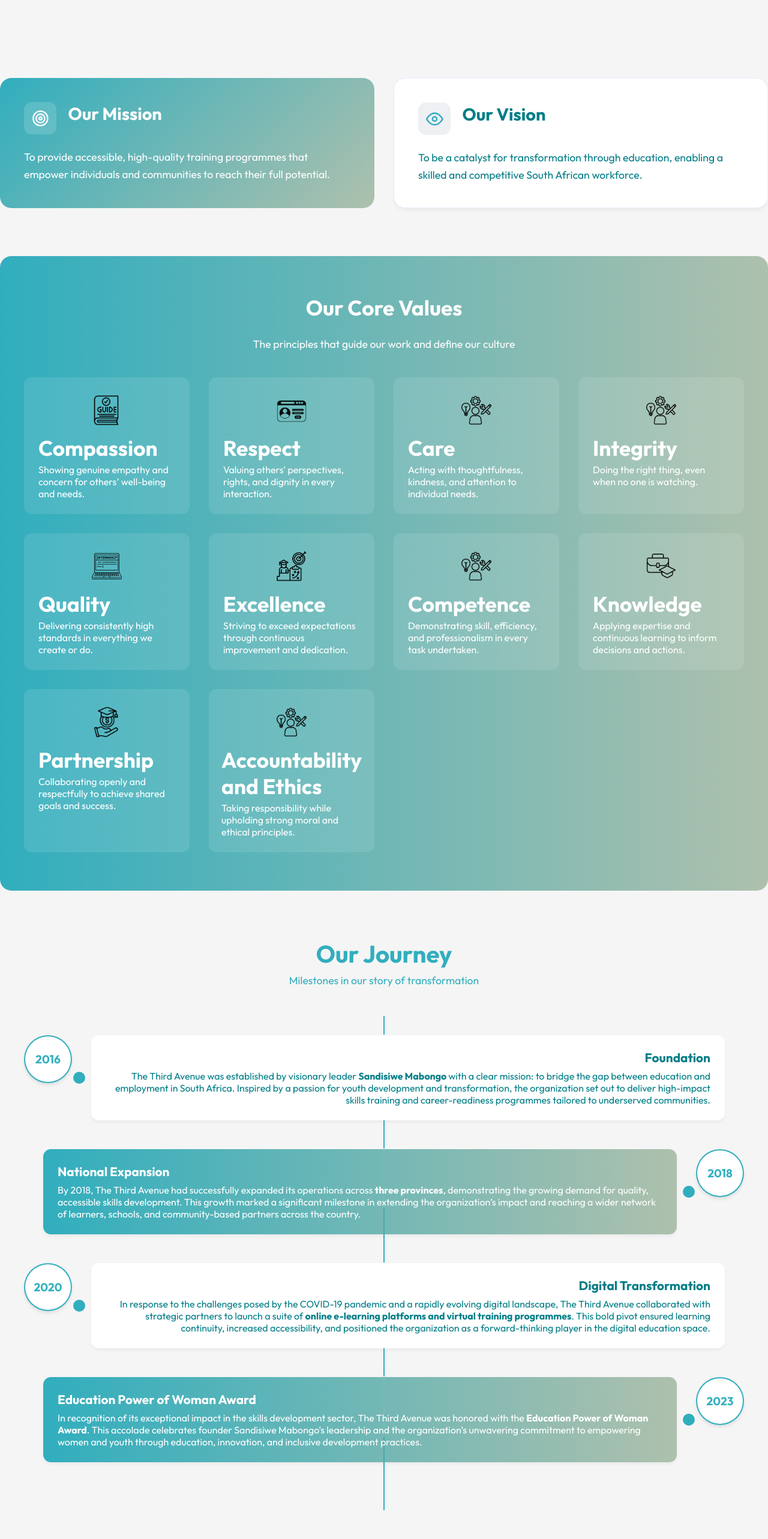
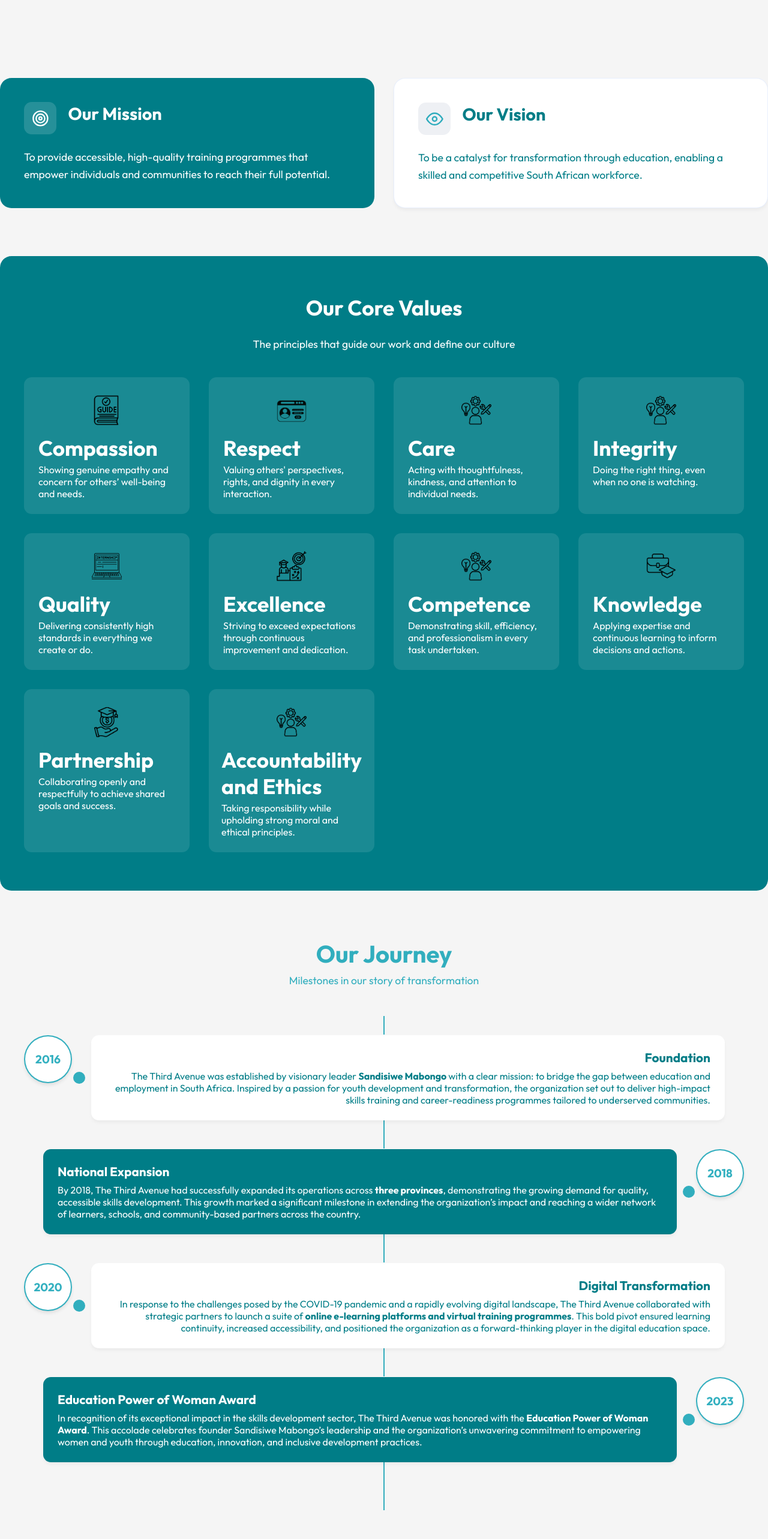
Before and after one commit to Siya-216270596/The-Third-Avenue, a React (Vite) app: page / in a window 1280 px wide. Shown: the part 1480-4046 px from the top of the page at 60% size. Built offline with nearby package versions, Linux system fonts and the light colour scheme.

Commit message:
Background color update

```diff
--- a/src/components/VisionAndMission/VisionAndMission.css
+++ b/src/components/VisionAndMission/VisionAndMission.css
@@ -199,7 +199,7 @@
 }
 
 .mission-card {
-  background: linear-gradient(135deg, var(--primary), var(--secondary));
+  background: #007d87;
   color: white;
 }
 
@@ -412,7 +412,7 @@
 }
 
 .timeline-item:nth-child(even) .timeline-content {
-  background: linear-gradient(to right, var(--primary), var(--secondary));
+  background: #007d87;
 
   color: var(--dark); /* light text on gradient */
   text-align: left;
@@ -431,7 +431,7 @@
 .founder-section {
   margin: 5rem 0;
   padding: 4rem 1.5rem;
-  background: linear-gradient(to right, var(--secondary), var(--primary));
+  background: #007d87;
   border-radius: 1.2rem;
 }
 
@@ -544,7 +544,7 @@
 .founder-photo {
   width: 100%;
   height: 100%;
-  background: linear-gradient(45deg, #9c6db3, #9c6db3);
+  background: #007d87;
   background-size: cover;
   background-position: center;
 }
@@ -564,7 +564,7 @@
 .commitment-section {
   margin: 5rem 0;
   padding: 4rem 1.5rem;
-  background: linear-gradient(to right, var(--primary), var(--secondary));
+  background: #007d87;
   color: white;
   border-radius: 1.2rem;
 }
```
